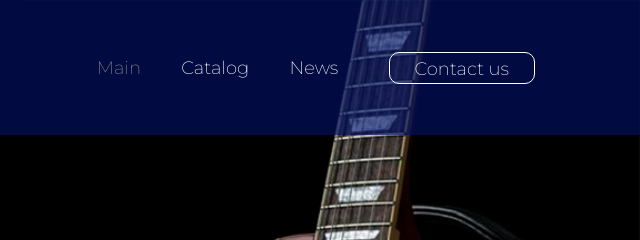
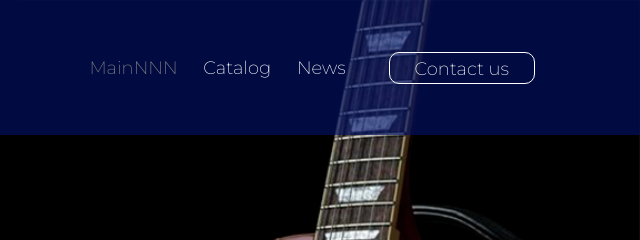
Before and after one commit to A135Bofficial/Cursach, a plain HTML site: page index.html in a window 1280 px wide. Shown: the top 240 px of the page, 640-1280 px from the left. Drawn offline with Linux system fonts and the light colour scheme; a web font is replaced by a local one.

Commit message:
first commit

```diff
--- a/index.html
+++ b/index.html
@@ -21,7 +21,7 @@
         <div class="not_picture">
             <div>
                 <ul class="header_list">
-                    <li><a href="index.html" class="disabled">Main</a></li>
+                    <li><a href="index.html" class="disabled">MainNNN</a></li>
                     <li><a href="#Catalog">Catalog</a></li>
                     <li><a href="News.html">News</a></li>
                 </ul>
```
